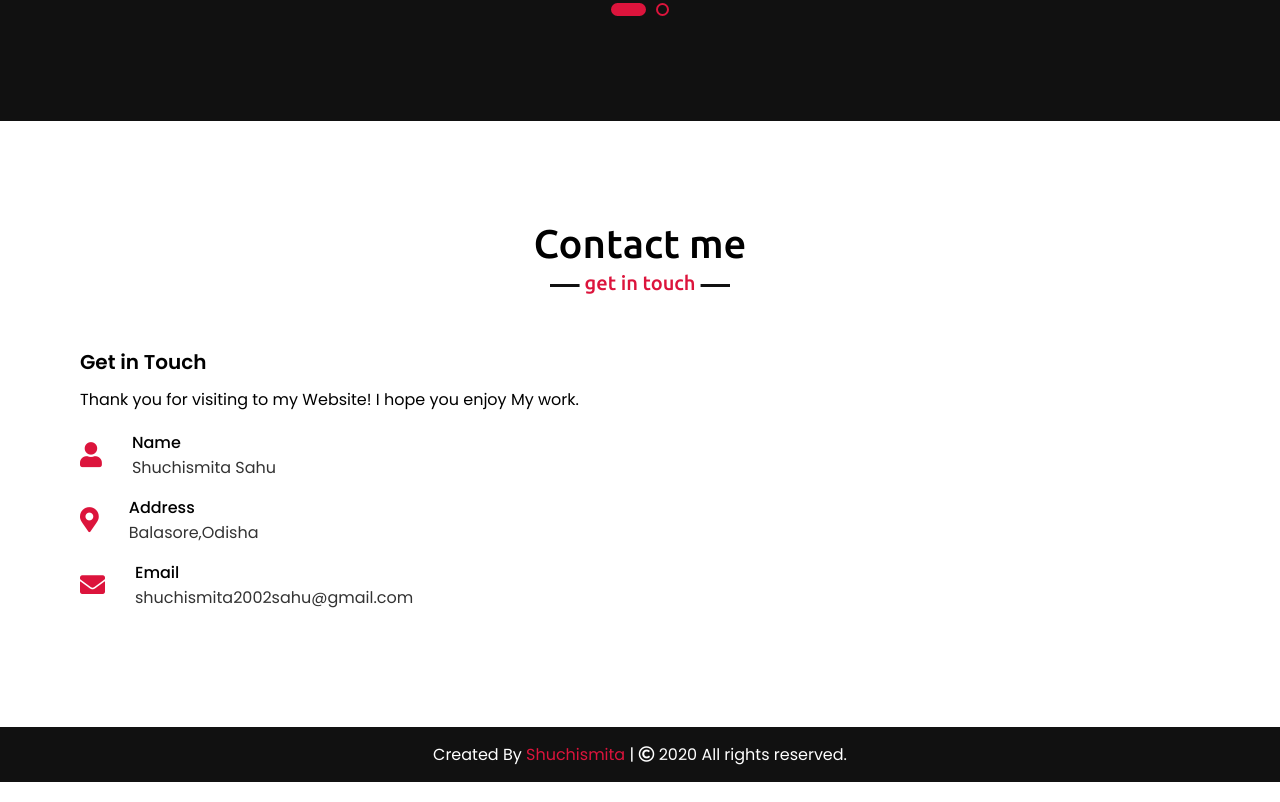
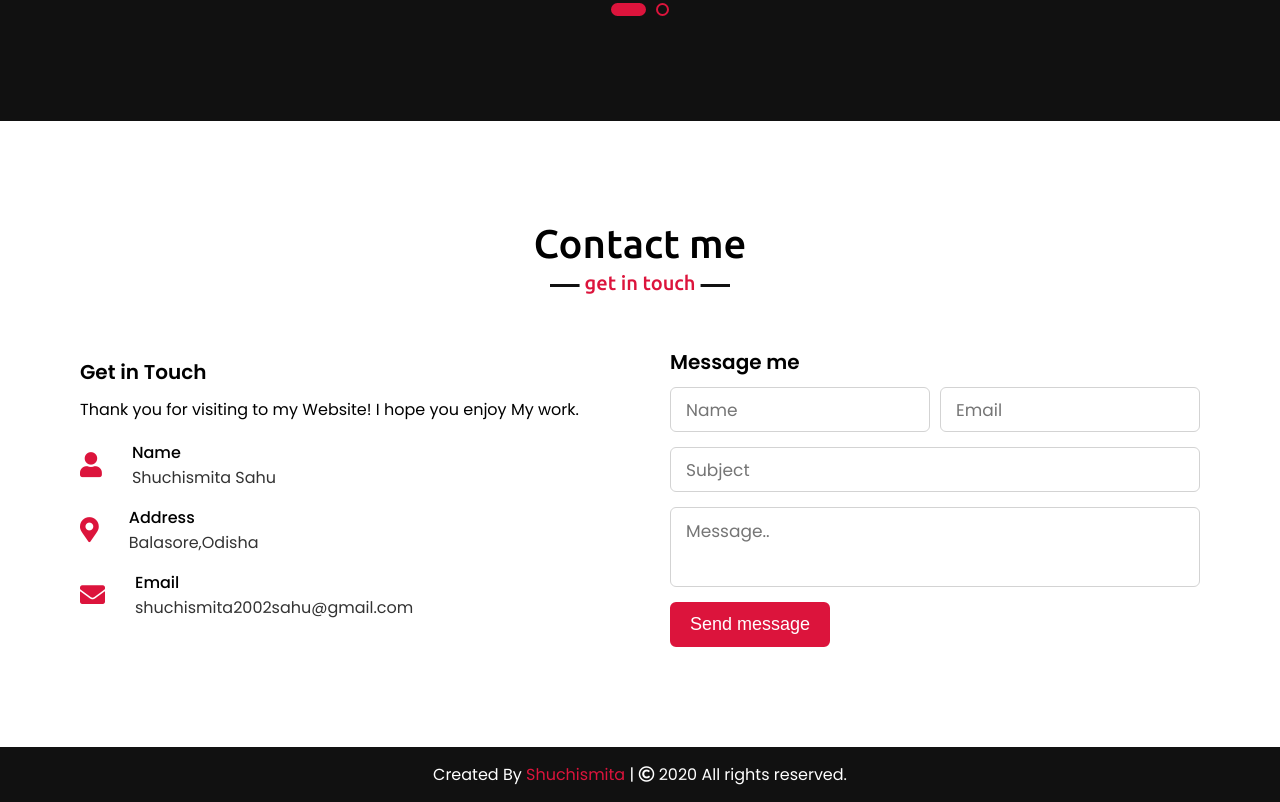
Before and after one commit to Shuchi2001/Portfolio, a plain HTML site: page index.html in a window 1280 px wide. Shown: the part 3503-4305 px from the top of the page. Drawn offline with nearby package versions, Linux system fonts and the light colour scheme.

Commit message:
Update index.html

```diff
--- a/index.html
+++ b/index.html
@@ -256,6 +256,30 @@
                         </div>
                     </div>
                 </div>
+                <div class="column right">
+                    <div class="text">Message me</div>
+                    <form action="mailto:shuchismita2000sahu@gmail.com" method="post">
+                        <div class="fields">
+                            <div class="field name">
+                                <input type="text" placeholder="Name" required>
+                            </div>
+                            <div class="field email">
+                                <input type="email" placeholder="Email" required>
+                            </div>
+                        </div>
+                        <div class="field">
+                            <input type="text" placeholder="Subject" required>
+                        </div>
+                        <div class="field textarea">
+                            <textarea cols="30" rows="10" placeholder="Message.." required></textarea>
+                        </div>
+                        <div class="button-area">
+                            <button type="submit">Send message</button>
+                        </div>
+                    </form>
+                </div>
+            </div>
+        </div>
 
     </section>
 
```
